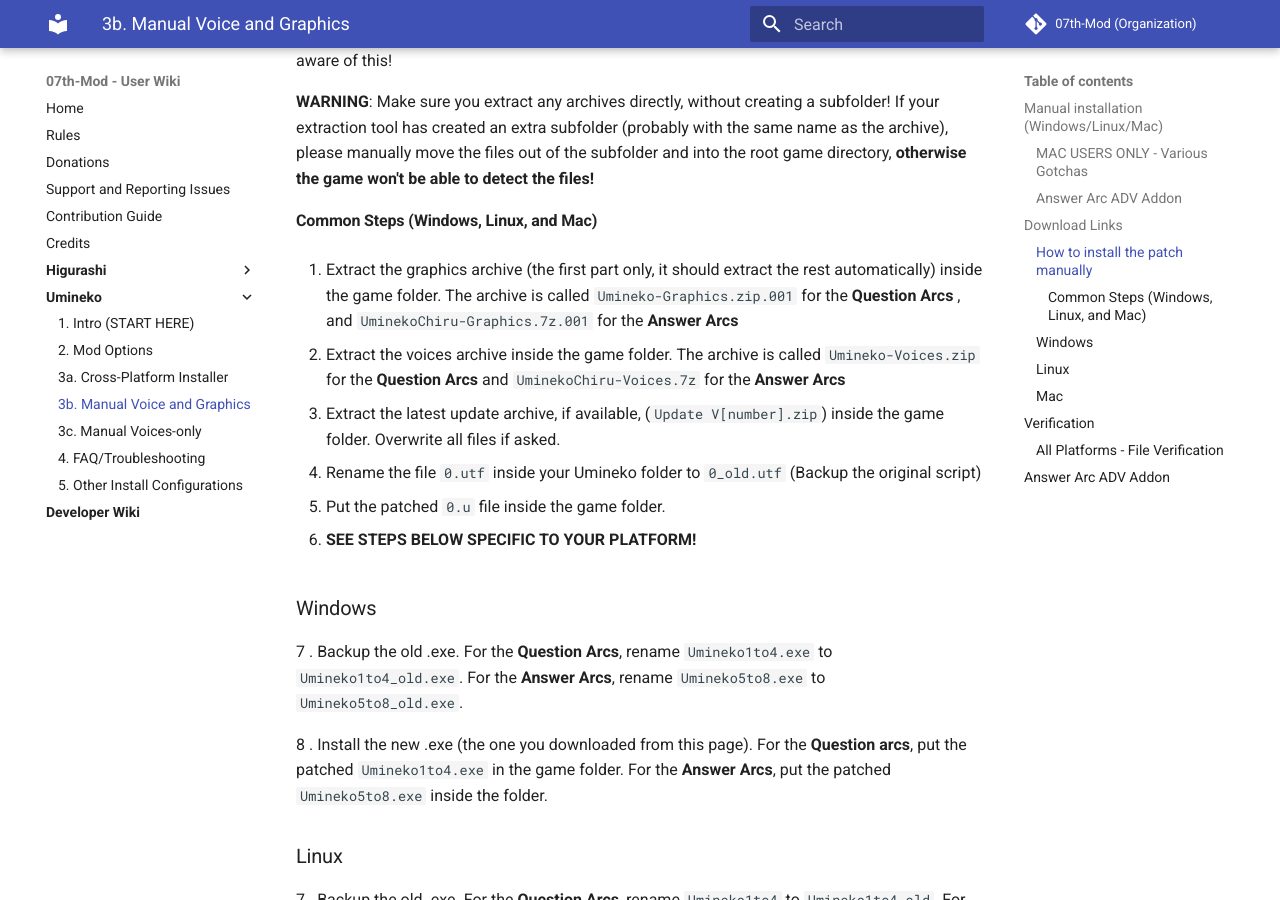
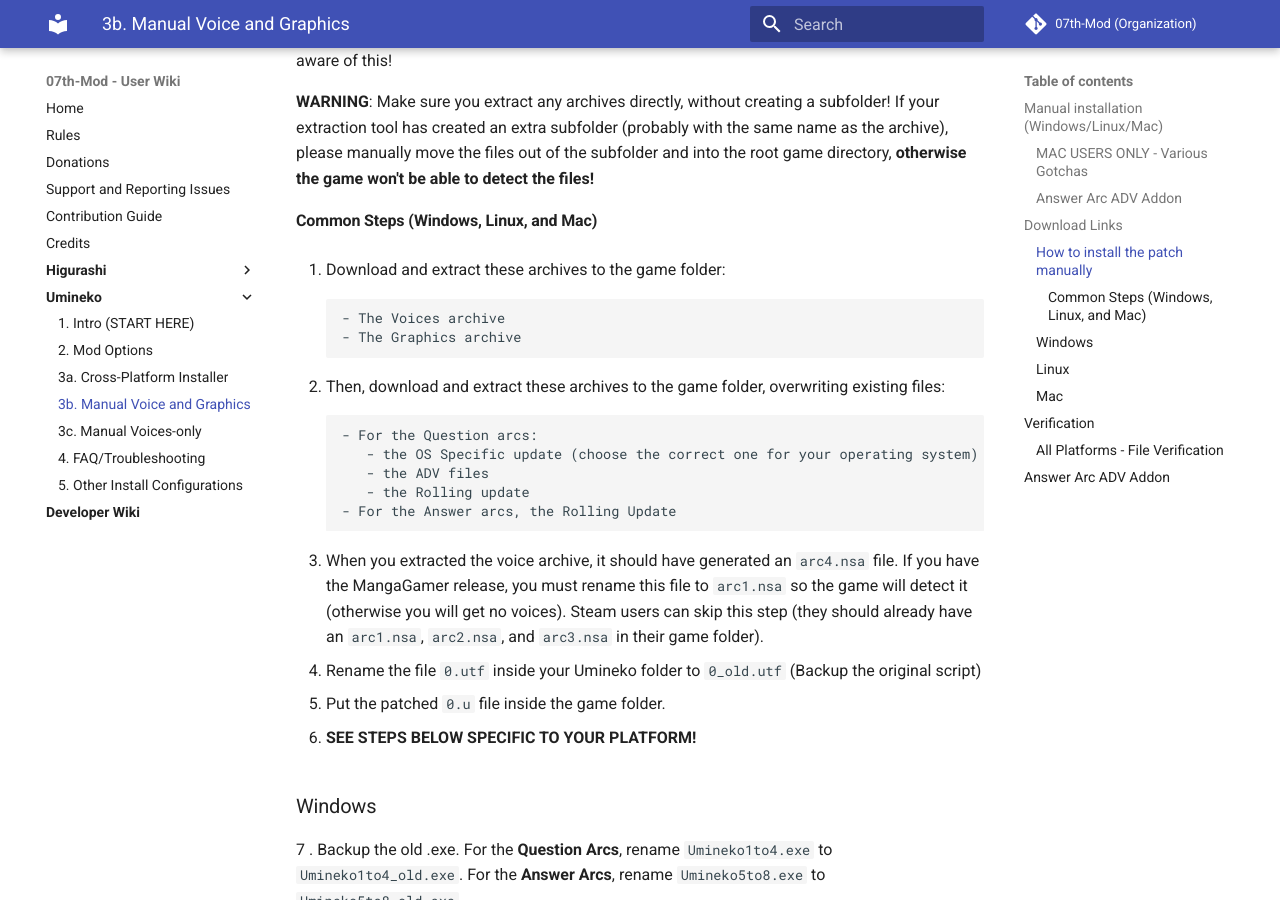
Before and after one commit to 07th-mod/wiki, an MkDocs documentation site: the page built from docs/Umineko/Umineko-Part-1---Voice-and-Graphics-Patch.md, in a window 1280 px wide and 900 px high, scrolled down 1384 px. Built offline with MkDocs 1.6.1 and Material for MkDocs 9.7.7, drawn with Linux system fonts in a browser that asks for light colours; some of the changed text lies outside the part shown.

Commit message:
Update Umineko manual instructions and download links

```diff
--- a/docs/Umineko/Umineko-Part-1---Voice-and-Graphics-Patch.md
+++ b/docs/Umineko/Umineko-Part-1---Voice-and-Graphics-Patch.md
@@ -1,4 +1,4 @@
-!!! warning "This page is for manual install only. To install automatically, please go back to the [introduction page](Umineko-Getting-started.md), and follow the instructions"
+!!! danger "This page is for manual install only. We highly recommend using the automated installer as installing manually can be error prone. Please see the [Cross Platform Installer](Umineko-Part-3a-Cross-Platform-Installer.md), and follow the instructions"
 ----
 
 ## Manual installation (Windows/Linux/Mac)
@@ -32,7 +32,7 @@
 <tr class="even">
 <td>Question Arcs 1080p</td>
 <td><a href="http://07th-mod.com/download.php?repository=umineko-question&file=master/InDevelopment/ManualUpdates/0.utf">Download 0.u</a></td>
-<td><a href="https://07th-mod.com/Beato/Umineko-Voices.7z">Download</a></td>
+<td><a href="https://07th-mod.com/Beato/Umineko-Voices-nsa.7z">Download</a></td>
 <td><a href="https://07th-mod.com/Beato/1080p/Umineko-Graphics-1080p.7z">1080p Graphics</a></td>
 <td><a href="https://07th-mod.com/Beato/1080p/Umineko1to4.exe">Windows</a> <br> <a href="https://07th-mod.com/Beato/1080p/Umineko1to4.app.zip">Mac</a> <br> <a href="https://07th-mod.com/Beato/1080p/Umineko1to4">Linux</a></td>
 <td>
@@ -66,7 +66,7 @@
 <tr class="odd">
 <td>Answer Arcs (Ch.5~8)</td>
 <td><a href="http://07th-mod.com/download.php?repository=umineko-answer&file=master/0.utf">Download 0.u</td>
-<td><a href="https://07th-mod.com/Bern/UminekoChiru-Voices.7z">Download</a></td>
+<td><a href="https://07th-mod.com/Bern/UminekoChiru-Voices-nsa.7z">Download</a></td>
 <td><a href="https://07th-mod.com/Bern/UminekoChiru-Graphics.7z">Download</a></td>
 <td><a href="https://07th-mod.com/Bern/Umineko5to8.exe">Windows</a> <br> <a href="https://07th-mod.com/Bern/Umineko5to8.app.zip">Mac</a> <br> <a href="https://07th-mod.com/Bern/Umineko5to8">Linux</a></td>
 <td><a href="https://07th-mod.com/Bern/Umineko-Answer-Update-Full-Rolling-ALL-OS.7z">Rolling Update</a></td>
@@ -90,17 +90,28 @@
 
 #### Common Steps (Windows, Linux, and Mac)
 
-1. Extract the graphics archive (the first part only, it should extract the rest automatically) inside the game folder. The archive is called ``Umineko-Graphics.zip.001`` for the **Question Arcs** , and  ``UminekoChiru-Graphics.7z.001`` for the **Answer Arcs**
+1. Download and extract these archives to the game folder:
 
-2. Extract the voices archive  inside the game folder. The archive is called ``Umineko-Voices.zip`` for the **Question Arcs** and ``UminekoChiru-Voices.7z`` for the **Answer Arcs**
+        - The Voices archive
+        - The Graphics archive
 
-3. Extract the latest update archive, if available, (`Update V[number].zip`) inside the game folder. Overwrite all files if asked.
+2. Then, download and extract these archives to the game folder, overwriting existing files:
+
+        - For the Question arcs:
+           - the OS Specific update (choose the correct one for your operating system)
+           - the ADV files
+           - the Rolling update
+        - For the Answer arcs, the Rolling Update
+
+3. When you extracted the voice archive, it should have generated an `arc4.nsa` file.
+If you have the MangaGamer release, you must rename this file to `arc1.nsa` so the game will detect it (otherwise you will get no voices).
+Steam users can skip this step (they should already have an `arc1.nsa`, `arc2.nsa`, and `arc3.nsa` in their game folder).
 
 4. Rename the file ``0.utf`` inside your Umineko folder to ``0_old.utf`` (Backup the original script)
 
 5. Put the patched ``0.u`` file inside the game folder.
 
-6. **SEE STEPS BELOW SPECIFIC TO YOUR PLATFORM!**
+6.  **SEE STEPS BELOW SPECIFIC TO YOUR PLATFORM!**
 
 ### Windows
 
```
Also changed, not shown: docs/Umineko/Umineko-Part-1.1---Voices-only-Patch.md (+8 -6 lines).
